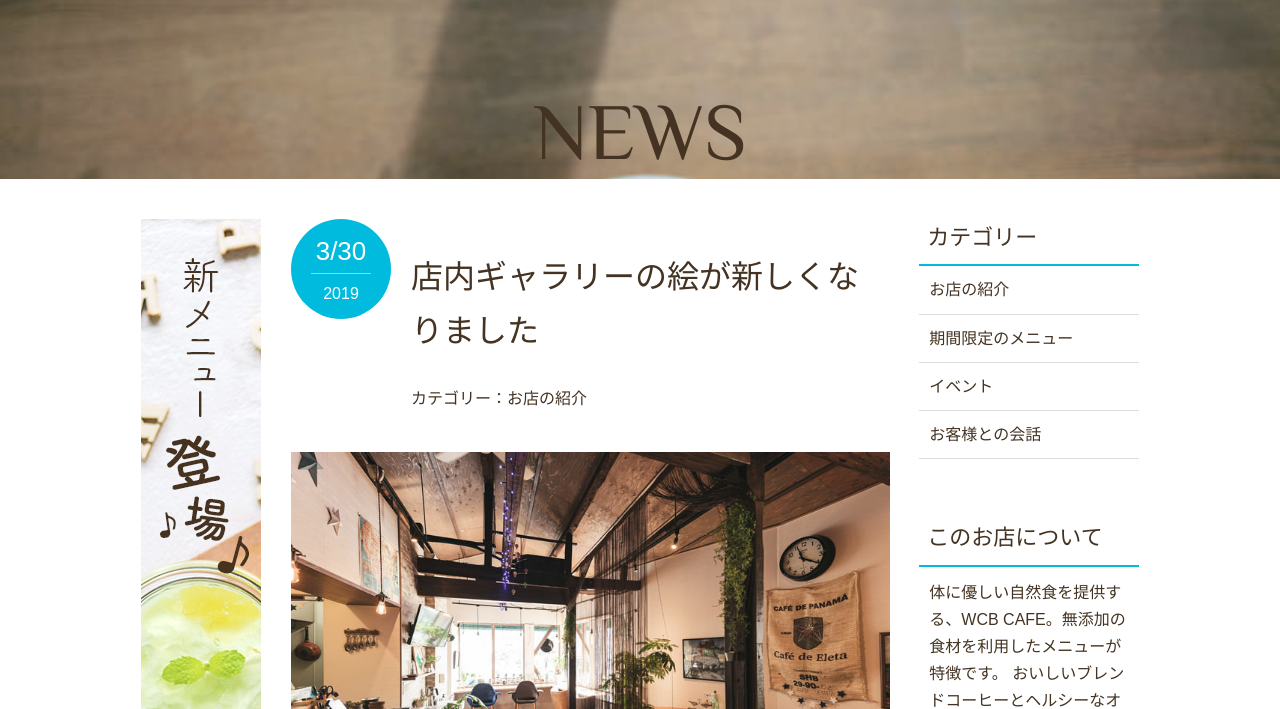
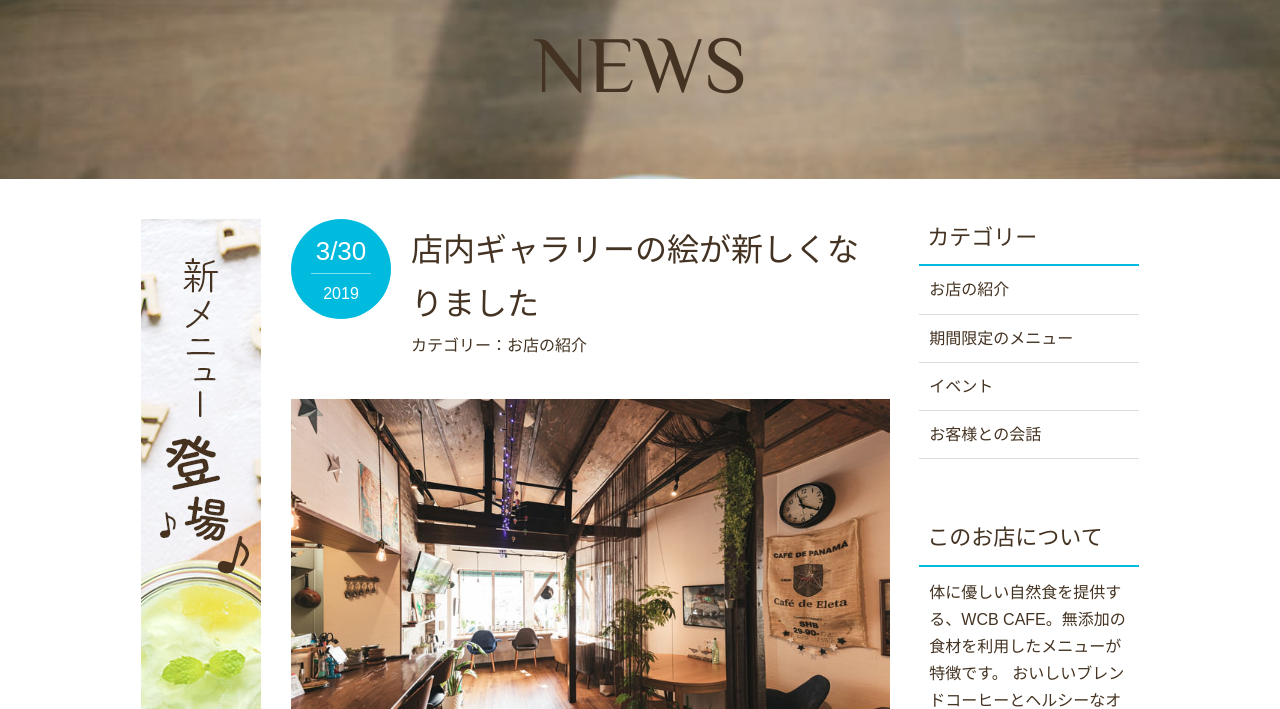
Before and after one commit to tappx1/WCBcafe2, a plain HTML site: page news.html in a window 1280 px wide. Shown: the part 91-800 px from the top of the page. Drawn offline with Linux system fonts and the light colour scheme; some packages are replaced by stand-ins of ours.

Commit message:
Update style.css

```diff
--- a/style.css
+++ b/style.css
@@ -99,16 +99,7 @@ img {
 #news .page-title {
     text-align: center;
 }
-h2 {
-    display: block;
-    font-size: 1.5em;
-    margin-block-start: 0.83em;
-    margin-block-end: 0.83em;
-    margin-inline-start: 0px;
-    margin-inline-end: 0px;
-    font-weight: bold;
-    unicode-bidi: isolate;
-}
+
 /*フッター　---------------------------*/
 footer {
     background: #432;
```
